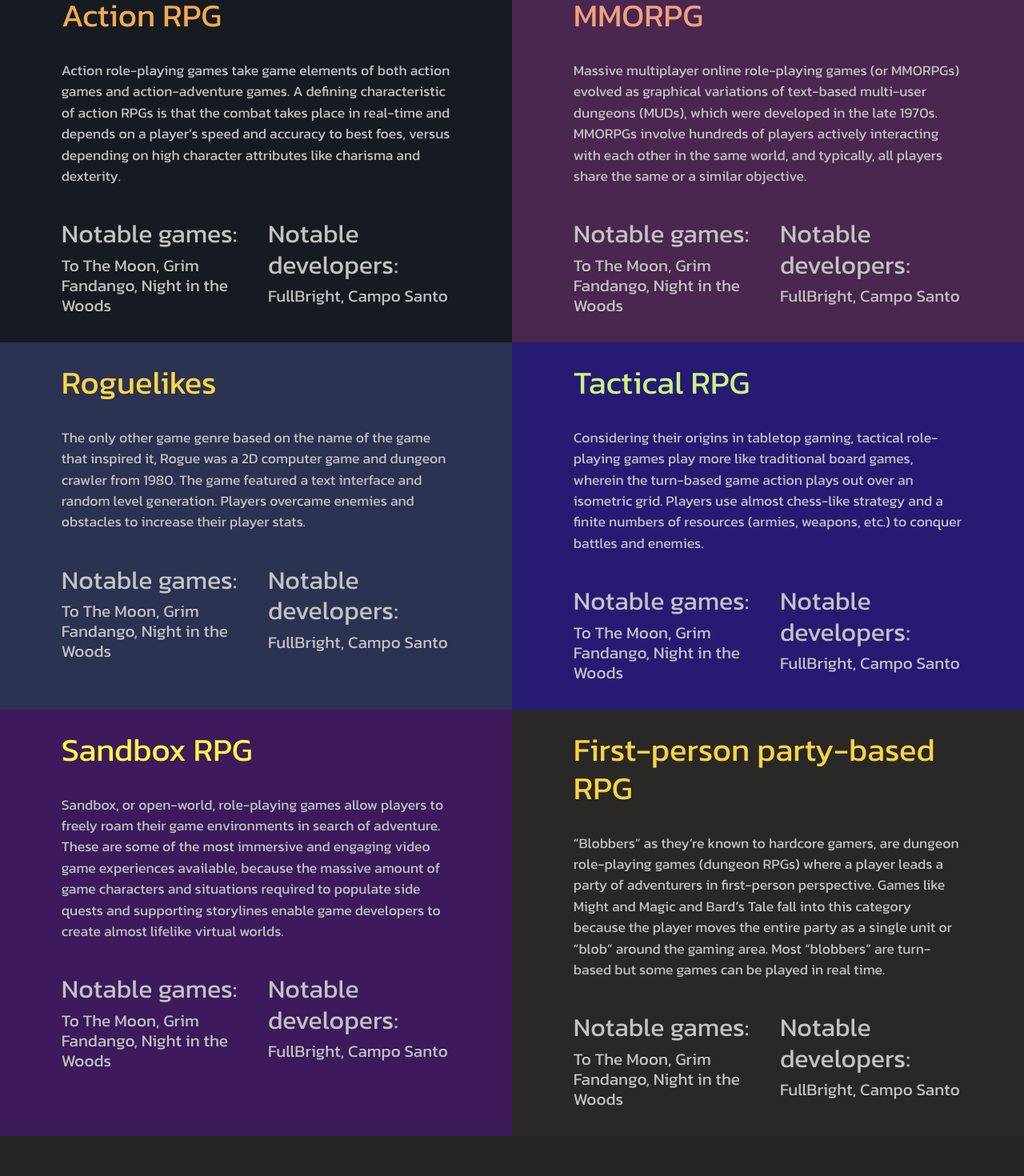
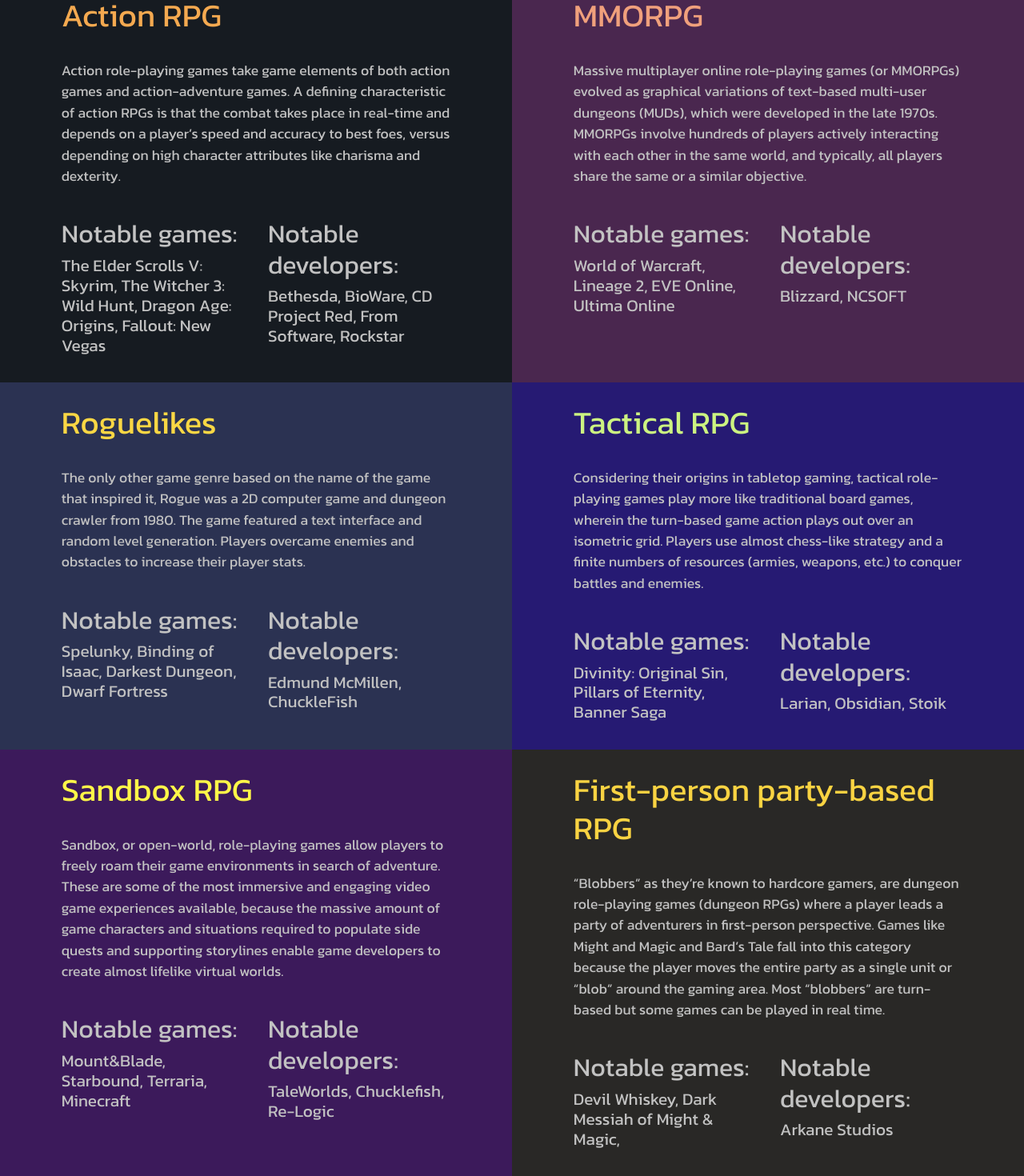
Before and after one commit to annaighoinart/video_games_guide, a React (Create React App) app: page / in a window 1280 px wide. Shown: the part 3594-5064 px from the top of the page at 80% size. Before the commit the page ends 5014 px from the top, so only its background shows below. Built offline with nearby package versions, Linux system fonts and the light colour scheme.

Commit message:
rpg games filled with content

```diff
--- a/src/Role_Playing_Games/Action_rpg.js
+++ b/src/Role_Playing_Games/Action_rpg.js
@@ -16,16 +16,20 @@
                 <div className="col">
                     <h4>Notable games:</h4>
                     <h5>
-                        <a className="a_action_rpg" href="https://freebirdgames.com/to_the_moon/" target="_blank">To The Moon</a>,
-                        <a className="a_action_rpg" href="http://www.grimremastered.com/" target="_blank"> Grim Fandango</a>,
-                        <a className="a_action_rpg" href="http://www.nightinthewoods.com/" target="_blank"> Night in the Woods</a>
+                        <a className="a_action_rpg" href="https://elderscrolls.bethesda.net/en/skyrim" target="_blank">The Elder Scrolls V: Skyrim</a>,
+                        <a className="a_action_rpg" href="https://thewitcher.com/en/" target="_blank"> The Witcher 3: Wild Hunt</a>,
+                        <a className="a_action_rpg" href="https://www.ea.com/games/dragon-age/dragon-age-origins" target="_blank"> Dragon Age: Origins</a>,
+                        <a className="a_action_rpg" href="https://fallout.bethesda.net/en/games/fallout-new-vegas" target="_blank"> Fallout: New Vegas</a>
                     </h5>
                 </div>
                 <div className="col">
                     <h4>Notable developers:</h4>
                     <h5>
-                        <a className="a_action_rpg" href="https://fullbrig.ht/" target="_blank">FullBright</a>,
-                        <a className="a_action_rpg" href="https://www.camposanto.com/" target="_blank"> Campo Santo</a>
+                        <a className="a_action_rpg" href="https://bethesda.net/en/dashboard" target="_blank">Bethesda</a>,
+                        <a className="a_action_rpg" href="https://www.bioware.com/" target="_blank"> BioWare</a>,
+                        <a className="a_action_rpg" href="https://en.cdprojektred.com/" target="_blank"> CD Project Red</a>,
+                        <a className="a_action_rpg" href="https://www.fromsoftware.jp/ww/" target="_blank"> From Software</a>,
+                        <a className="a_action_rpg" href="https://www.rockstargames.com/" target="_blank"> Rockstar</a>
                     </h5>
                 </div>
             </div>
--- a/src/Role_Playing_Games/First_person_party_based_rpg.js
+++ b/src/Role_Playing_Games/First_person_party_based_rpg.js
@@ -17,16 +17,14 @@
                 <div className="col">
                     <h4>Notable games:</h4>
                     <h5>
-                        <a className="a_fppb_rpg" href="https://freebirdgames.com/to_the_moon/" target="_blank">To The Moon</a>,
-                        <a className="a_fppb_rpg" href="http://www.grimremastered.com/" target="_blank"> Grim Fandango</a>,
-                        <a className="a_fppb_rpg" href="http://www.nightinthewoods.com/" target="_blank"> Night in the Woods</a>
+                        <a className="a_fppb_rpg" href="http://www.devilwhiskey.com/" target="_blank">Devil Whiskey</a>,
+                        <a className="a_fppb_rpg" href="https://store.steampowered.com/app/2100/Dark_Messiah_of_Might__Magic" target="_blank"> Dark Messiah of Might & Magic</a>,
                     </h5>
                 </div>
                 <div className="col">
                     <h4>Notable developers:</h4>
                     <h5>
-                        <a className="a_fppb_rpg" href="https://fullbrig.ht/" target="_blank">FullBright</a>,
-                        <a className="a_fppb_rpg" href="https://www.camposanto.com/" target="_blank"> Campo Santo</a>
+                        <a className="a_fppb_rpg" href="https://www.arkane-studios.com/en" target="_blank">Arkane Studios</a>
                     </h5>
                 </div>
             </div>
--- a/src/Role_Playing_Games/Roguelikes.js
+++ b/src/Role_Playing_Games/Roguelikes.js
@@ -15,16 +15,17 @@
                 <div className="col">
                     <h4>Notable games:</h4>
                     <h5>
-                        <a className="a_roguelikes" href="https://freebirdgames.com/to_the_moon/" target="_blank">To The Moon</a>,
-                        <a className="a_roguelikes" href="http://www.grimremastered.com/" target="_blank"> Grim Fandango</a>,
-                        <a className="a_roguelikes" href="http://www.nightinthewoods.com/" target="_blank"> Night in the Woods</a>
+                        <a className="a_roguelikes" href="https://spelunkyworld.com/" target="_blank">Spelunky</a>,
+                        <a className="a_roguelikes" href="https://bindingofisaac.com/" target="_blank"> Binding of Isaac</a>,
+                        <a className="a_roguelikes" href="https://www.darkestdungeon.com/" target="_blank"> Darkest Dungeon</a>,
+                        <a className="a_roguelikes" href="http://www.bay12games.com/dwarves/" target="_blank"> Dwarf Fortress</a>
                     </h5>
                 </div>
                 <div className="col">
                     <h4>Notable developers:</h4>
                     <h5>
-                        <a className="a_roguelikes" href="https://fullbrig.ht/" target="_blank">FullBright</a>,
-                        <a className="a_roguelikes" href="https://www.camposanto.com/" target="_blank"> Campo Santo</a>
+                        <a className="a_roguelikes" href="https://twitter.com/edmundmcmillen" target="_blank">Edmund McMillen</a>,
+                        <a className="a_roguelikes" href="https://chucklefish.org/" target="_blank"> ChuckleFish</a>
                     </h5>
                 </div>
             </div>
--- a/src/Role_Playing_Games/Sandbox_rpg.js
+++ b/src/Role_Playing_Games/Sandbox_rpg.js
@@ -17,16 +17,18 @@
                 <div className="col">
                     <h4>Notable games:</h4>
                     <h5>
-                        <a className="a_sandbox_rpg" href="https://freebirdgames.com/to_the_moon/" target="_blank">To The Moon</a>,
-                        <a className="a_sandbox_rpg" href="http://www.grimremastered.com/" target="_blank"> Grim Fandango</a>,
-                        <a className="a_sandbox_rpg" href="http://www.nightinthewoods.com/" target="_blank"> Night in the Woods</a>
+                        <a className="a_sandbox_rpg" href="https://www.taleworlds.com/en/Games/MountAndBlade" target="_blank">Mount&Blade</a>,
+                        <a className="a_sandbox_rpg" href="https://playstarbound.com/" target="_blank"> Starbound</a>,
+                        <a className="a_sandbox_rpg" href="https://terraria.org/" target="_blank"> Terraria</a>,
+                        <a className="a_sandbox_rpg" href="https://www.minecraft.net/en-us/" target="_blank"> Minecraft</a>
                     </h5>
                 </div>
                 <div className="col">
                     <h4>Notable developers:</h4>
                     <h5>
-                        <a className="a_sandbox_rpg" href="https://fullbrig.ht/" target="_blank">FullBright</a>,
-                        <a className="a_sandbox_rpg" href="https://www.camposanto.com/" target="_blank"> Campo Santo</a>
+                        <a className="a_sandbox_rpg" href="https://www.taleworlds.com/en/Home" target="_blank">TaleWorlds</a>,
+                        <a className="a_sandbox_rpg" href="https://chucklefish.org/" target="_blank"> Chucklefish</a>,
+                        <a className="a_sandbox_rpg" href="https://re-logic.com/" target="_blank"> Re-Logic</a>
                     </h5>
                 </div>
             </div>
--- a/src/Role_Playing_Games/Tactical_rpg.js
+++ b/src/Role_Playing_Games/Tactical_rpg.js
@@ -16,16 +16,17 @@
                 <div className="col">
                     <h4>Notable games:</h4>
                     <h5>
-                        <a className="a_tactical_rpg" href="https://freebirdgames.com/to_the_moon/" target="_blank">To The Moon</a>,
-                        <a className="a_tactical_rpg" href="http://www.grimremastered.com/" target="_blank"> Grim Fandango</a>,
-                        <a className="a_tactical_rpg" href="http://www.nightinthewoods.com/" target="_blank"> Night in the Woods</a>
+                        <a className="a_tactical_rpg" href="https://divinity.game/" target="_blank">Divinity: Original Sin</a>,
+                        <a className="a_tactical_rpg" href="https://eternity.obsidian.net/" target="_blank"> Pillars of Eternity</a>,
+                        <a className="a_tactical_rpg" href="https://bannersaga.com/" target="_blank"> Banner Saga</a>
                     </h5>
                 </div>
                 <div className="col">
                     <h4>Notable developers:</h4>
                     <h5>
-                        <a className="a_tactical_rpg" href="https://fullbrig.ht/" target="_blank">FullBright</a>,
-                        <a className="a_tactical_rpg" href="https://www.camposanto.com/" target="_blank"> Campo Santo</a>
+                        <a className="a_tactical_rpg" href="https://www.larian.com/" target="_blank">Larian</a>,
+                        <a className="a_tactical_rpg" href="https://www.obsidian.net/" target="_blank"> Obsidian</a>,
+                        <a className="a_tactical_rpg" href="https://stoicstudio.com/" target="_blank"> Stoik</a>
                     </h5>
                 </div>
             </div>
--- a/src/Role_Playing_Games/mmorpg.js
+++ b/src/Role_Playing_Games/mmorpg.js
@@ -16,16 +16,17 @@
                 <div className="col">
                     <h4>Notable games:</h4>
                     <h5>
-                        <a className="a_mmorpg" href="https://freebirdgames.com/to_the_moon/" target="_blank">To The Moon</a>,
-                        <a className="a_mmorpg" href="http://www.grimremastered.com/" target="_blank"> Grim Fandango</a>,
-                        <a className="a_mmorpg" href="http://www.nightinthewoods.com/" target="_blank"> Night in the Woods</a>
+                        <a className="a_mmorpg" href="https://worldofwarcraft.com/en-us/" target="_blank">World of Warcraft</a>,
+                        <a className="a_mmorpg" href="https://www.lineage2.com/" target="_blank"> Lineage 2</a>,
+                        <a className="a_mmorpg" href="https://www.eveonline.com/" target="_blank"> EVE Online</a>,
+                        <a className="a_mmorpg" href="https://uo.com/" target="_blank"> Ultima Online</a>
                     </h5>
                 </div>
                 <div className="col">
                     <h4>Notable developers:</h4>
                     <h5>
-                        <a className="a_mmorpg" href="https://fullbrig.ht/" target="_blank">FullBright</a>,
-                        <a className="a_mmorpg" href="https://www.camposanto.com/" target="_blank"> Campo Santo</a>
+                        <a className="a_mmorpg" href="https://www.blizzard.com" target="_blank">Blizzard</a>,
+                        <a className="a_mmorpg" href="https://us.ncsoft.com/en" target="_blank"> NCSOFT</a>
                     </h5>
                 </div>
             </div>
```
Also changed, not shown: 17 other files (tests, documents, lock files or other folders).
